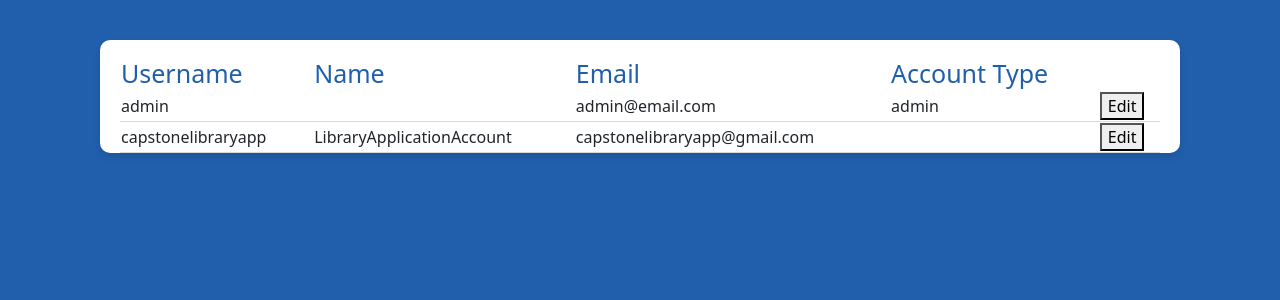
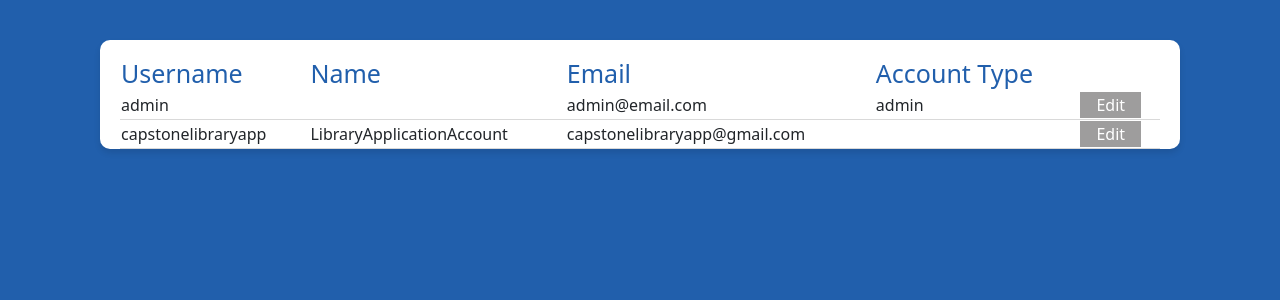
Before and after one commit to TouKoua/RichmondLibraryApp, a Django app: page /users/ in a window 1280 px wide. Shown: the part 75-375 px from the top of the page. Run offline with Django 5.2, Linux system fonts and the light colour scheme; data comes from the database, SQL or seed files in the repository; some libraries are stand-ins or nearby versions.

Commit message:
Added style to edit buttons

```diff
--- a/Richmond_Library_App/templates/users.html
+++ b/Richmond_Library_App/templates/users.html
@@ -23,7 +23,7 @@
                         <td>{{user.user_type}}</td>
                         <td>
                             <a href="{% url 'EditUser' _username=user.username %}">
-                                <button>Edit</button>
+                                <button class="edit-button">Edit</button>
                             </a>
                         </td>
                     </tr>
--- a/static/users.css
+++ b/static/users.css
@@ -30,6 +30,18 @@ body {
     border-bottom: 1px solid #D9D9D9;
 }
 
+.edit-button {
+    padding: 2px 16px;
+    border: none;
+    /* background-color: #215FAC; */
+    background-color: #9e9d9d;
+    color: #fff;
+    cursor: pointer;
+    transition: background-color 0.3s;
+}
+.edit-button:hover {
+    background-color: #F3CD3B;
+}
 
 /* 215FAC, blue*/
 /* F3CD3B, yellow */
```
